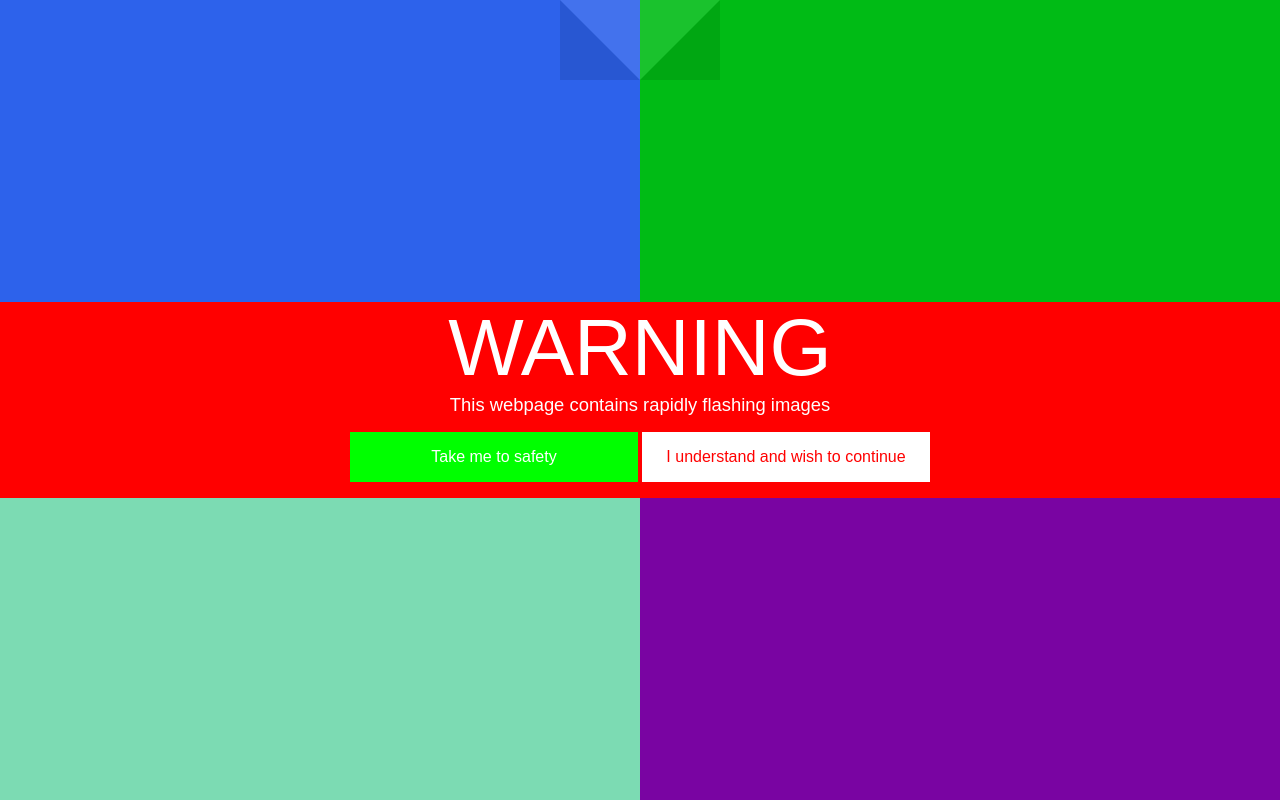
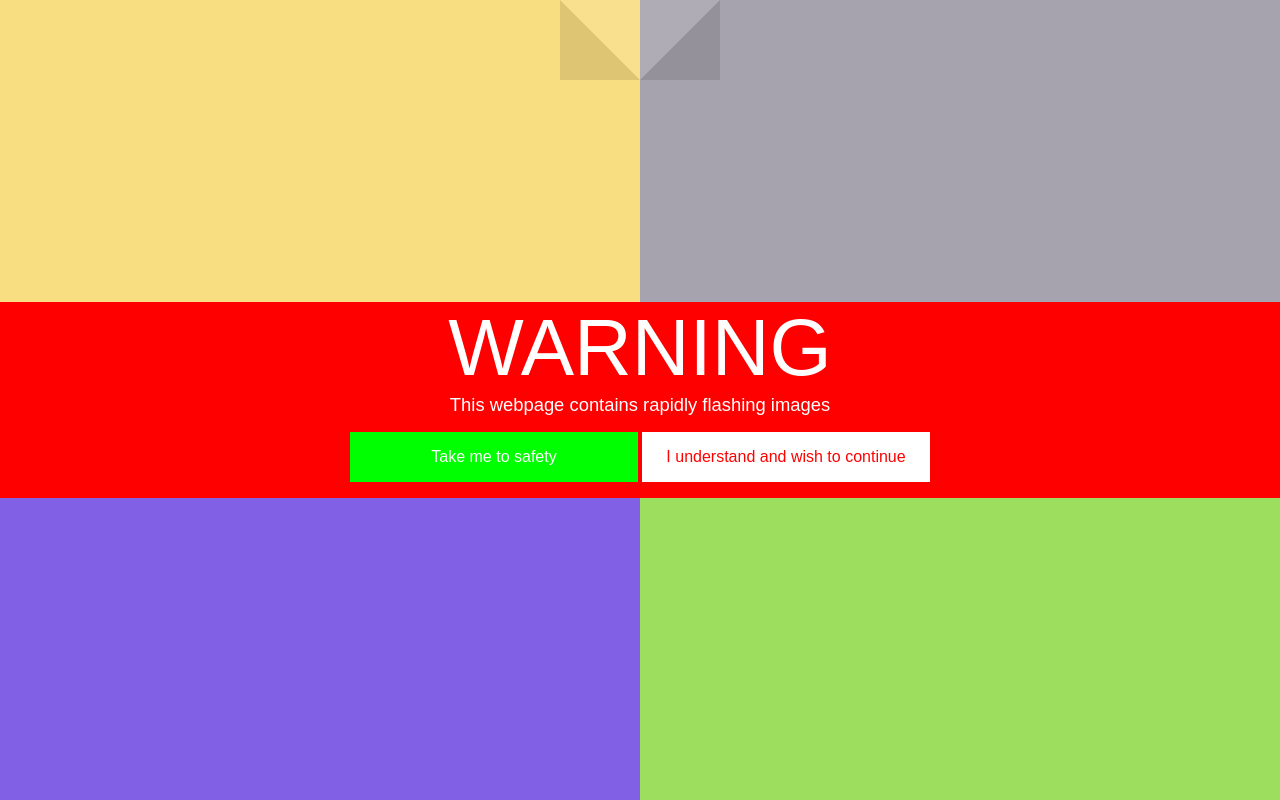
Before and after one commit to eejdoowad/foursquare, a plain HTML site: page index.html in a window 1280 px wide. Drawn offline with Linux system fonts and the light colour scheme.

Commit message:
Add hsla/rgba colors, css transitions
:gem:
:horse:
:cat2:
:poop:

```diff
--- a/index.html
+++ b/index.html
@@ -4,6 +4,13 @@
 <head>
     <title>Four corners</title>
     <style type="text/css">
+        .square {
+            transition: background-color 0.5s ease-in-out, width 0.3s ease-in-out;
+            display: block;
+        }
+        .square:hover {
+            width: 100px !important;
+        }
         #main {
             z-index: 1;
         }
@@ -164,7 +171,6 @@
             margin-top: 1em;
             margin-bottom: 1em;
         }
-
     </style>
     <script type="text/javascript">
         window.onload = function() {
@@ -179,14 +185,21 @@
                 }
             }
 
-            /* random coler function ripped form github */
             function getRandomColor() {
-                var letters = '0123456789ABCDEF'.split('');
-                var color = '#';
-                for (var i = 0; i < 6; i++ ) {
-                    color += letters[Math.floor(Math.random() * 16)];
-                }
-                return color;
+                var red =  Math.floor(Math.random() * 255),
+                    green = Math.floor(Math.random() * 255),
+                    blue =  Math.floor(Math.random() * 255),
+                    rgb = 'rgb(' + red + ', ' + green + ', ' + blue + ')';
+
+                var hue = Math.floor(Math.random() * 360) ,
+                    saturation = Math.floor(Math.random() * 100) + '%',
+                    lightness = (Math.floor(Math.random() * 20) + 60) + '%',
+                    alpha = 1,
+                    hsla = 'hsla(' + hue + ', '+ saturation + ', ' + lightness + ', ' + alpha + ')';
+
+                console.log(hsla);
+
+                return hsla;
             }
 
             var squares = ["tl", "tr", "bl", "br"];
@@ -270,10 +283,10 @@
 <body>
 
     <div id="main">
-        <div id="tl"></div>
-        <div id="tr"></div>
-        <div id="bl"></div>
-        <div id="br"></div>
+        <div id="tl" class="square"></div>
+        <div id="tr" class="square"></div>
+        <div id="bl" class="square"></div>
+        <div id="br" class="square"></div>
     </div>
 
     <div id="menutri"></div>
```
